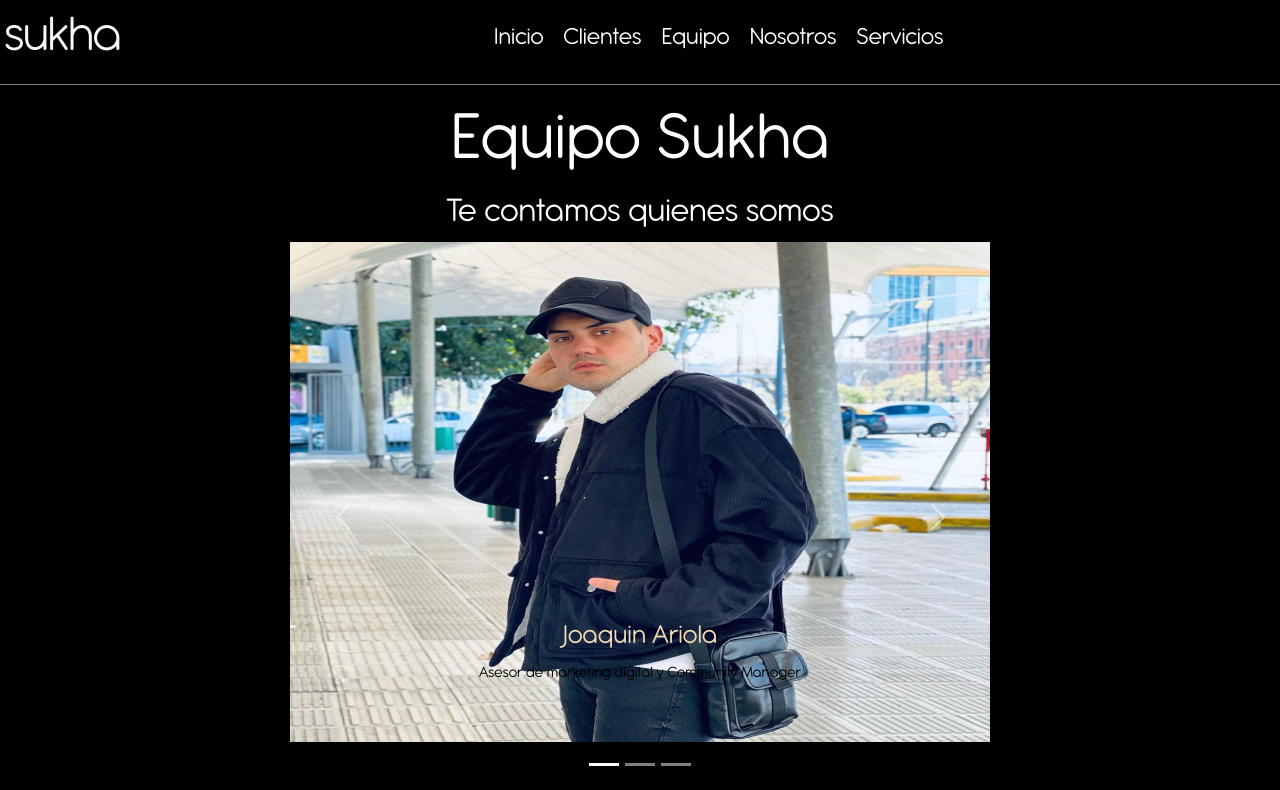
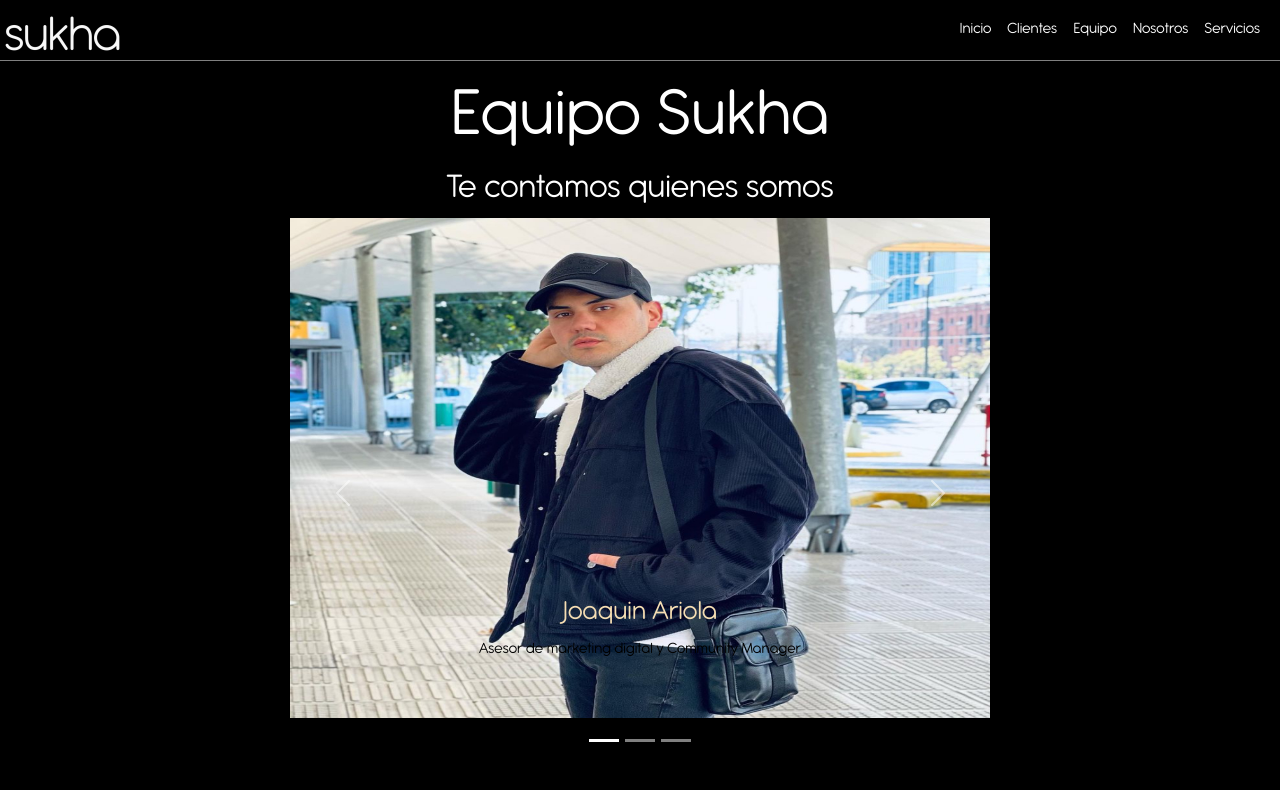
Before and after one commit to Naco2002/Preentrega2-Ariola, a plain HTML site: page pages/equipo.html in a window 1280 px wide. Shown: the top 790 px of the page. Drawn offline with nearby package versions, Linux system fonts and the light colour scheme.

Commit message:
Correccion Navbar todas las paginas

```diff
--- a/css/style.css
+++ b/css/style.css
@@ -19,9 +19,14 @@ header{
     padding: 10px;
     justify-content: space-between;
 }
-nav{
-    display: none;
+.enlaces{
+    display: flexbox; !important
+   justify-content: center; !important
 }
+a{
+    font-family: Antipasto Pro;
+}
+
 .titulos{
     text-align: center;
     margin-top: 15px;
@@ -242,7 +247,7 @@ a{
     text-decoration: none;
     color: white;
     font-family: Antipasto Pro;
-    font-size: 25px;
+    font-size: 55px;
 }
 .menu{
     display: none;
--- a/pages/equipo.html
+++ b/pages/equipo.html
@@ -8,21 +8,26 @@
   <link rel="stylesheet" href="../css/style.css">
 </head>
 <body class="color">
-    <header>
-        <img src="../img/logo.png" alt="Logo sukha" class="logo">
-        <nav>
-          <ul>
-            <li><a href="../index.html">Inicio</a></li>
-            <li><a href="../pages/clientes.html">Clientes</a></li>
-            <li><a href="../pages/equipo.html">Equipo</a></li>
-            <li><a href="../pages/nosotros.html">Nosotros</a></li>
-            <li><a href="../pages/servicios.html">Servicios</a></li>
-          </ul>
-        </nav>
-          <div>
-         <img src="../img/menu.png" alt="Menu desplegable" class="menu">
+  <header>
+    <img src="../img/logo.png" alt="Logo sukha" class="logo">
+    <nav class="navbar navbar-expand-md ">
+        <div class="container-fluid">
+
+          <button class="navbar-toggler" type="button" data-bs-toggle="collapse" data-bs-target="#navbarNavAltMarkup" aria-controls="navbarNavAltMarkup" aria-expanded="false" aria-label="Toggle navigation">
+            <span class="navbar-toggler-icon"></span>
+          </button>
+          <div class="collapse navbar-collapse enlaces" id="navbarNavAltMarkup">
+            <div class="navbar-nav">
+              <a class="nav-link active text-white" aria-current="page" href="../index.html">Inicio</a>
+              <a class="nav-link text-white" href="../pages/clientes.html">Clientes</a>
+              <a class="nav-link text-white" href="../pages/equipo.html">Equipo</a>
+              <a class="nav-link text-white" href="../pages/nosotros.html">Nosotros</a>
+              <a class="nav-link text-white" href="../pages/servicios.html">Servicios</a>
+            </div>
+          </div>
         </div>
-      </header>
+      </nav>
+  </header>
     <section class="titulos">
         <h1 class="h1equipo">Equipo Sukha</h1>
         <h2 class="h2equipo">Te contamos quienes somos</h2>
```
Also changed, not shown: index.html (+18 -13 lines), pages/clientes.html (+19 -14 lines), pages/nosotros.html (+19 -14 lines), pages/servicios.html (+17 -12 lines), readme.md.
